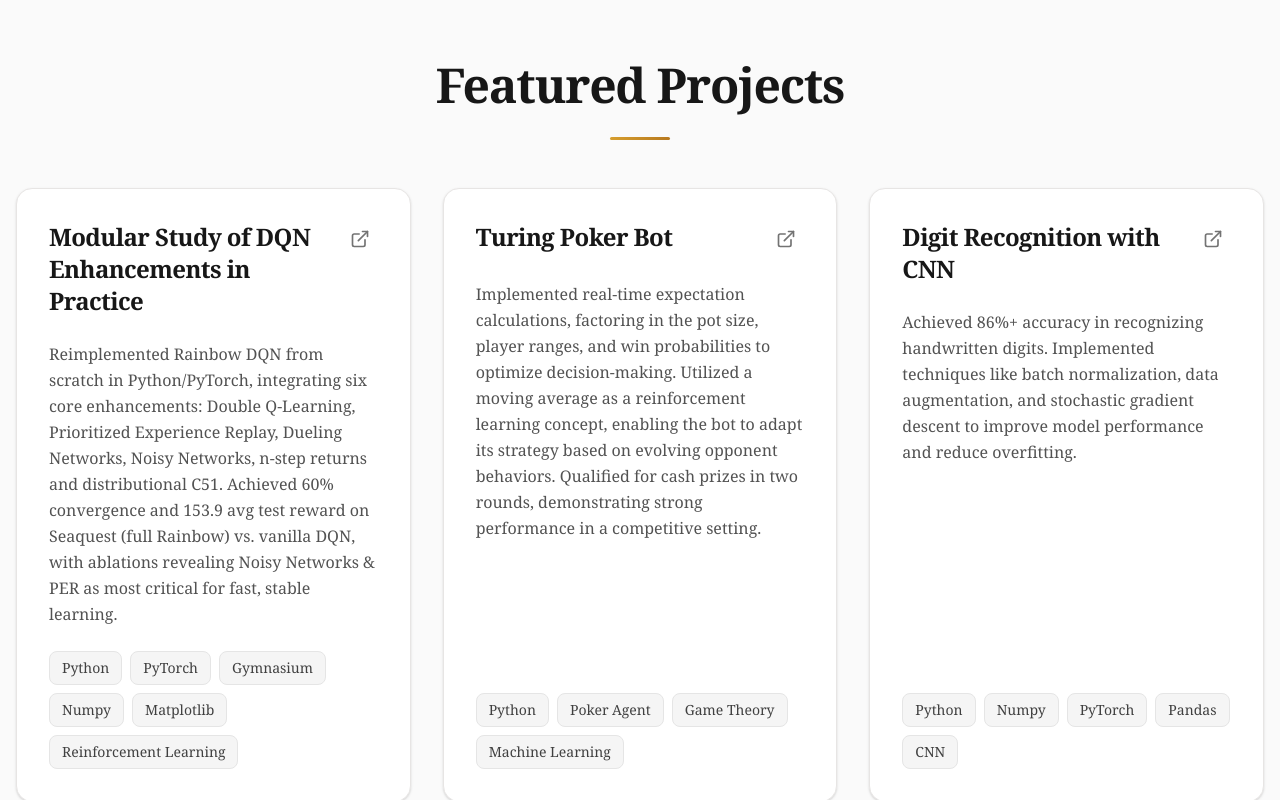
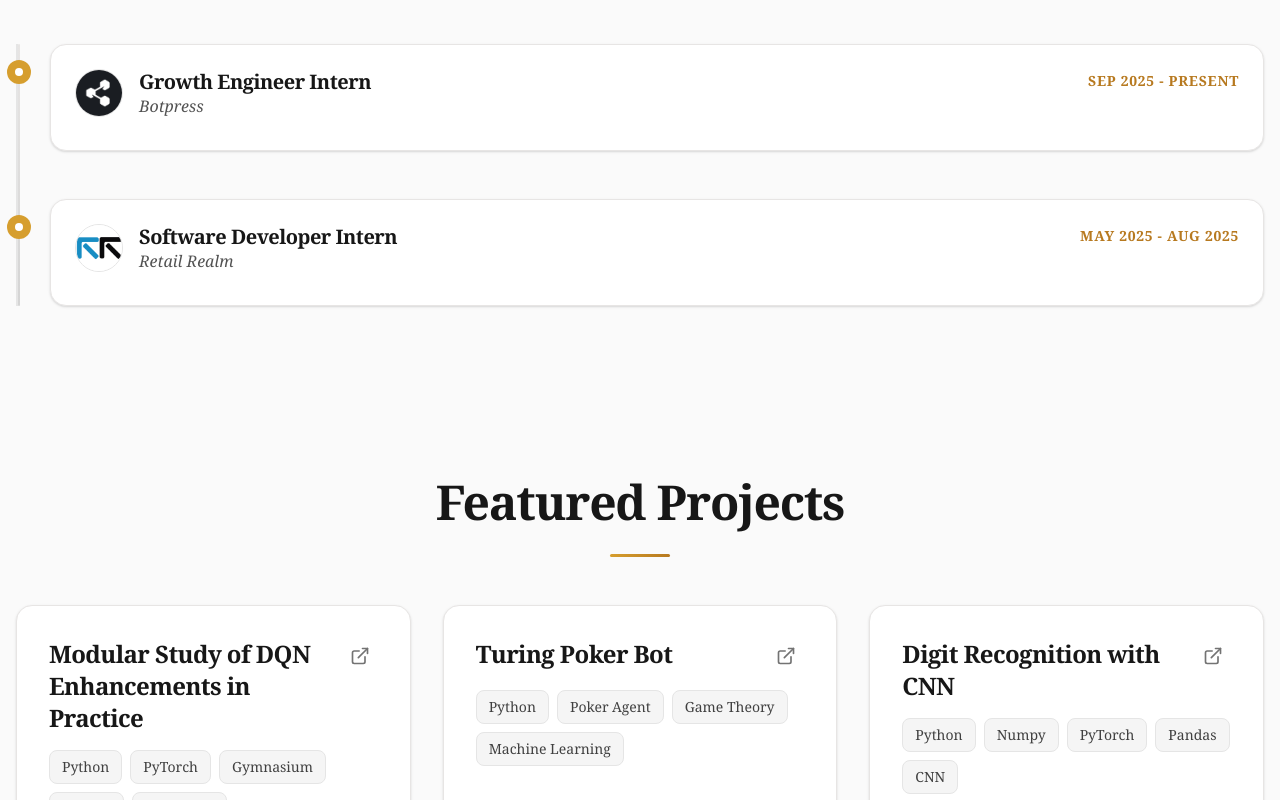
Before and after one commit to sham-bolic/sham-bolic.github.io, a Next.js app: page / in a window 1280 px wide. Shown: the part 1200-2000 px from the top of the page. Built offline with nearby package versions, Linux system fonts and the light colour scheme.

Commit message:
feat: compressing information

```diff
--- a/app/components/PortfolioContent.tsx
+++ b/app/components/PortfolioContent.tsx
@@ -179,9 +179,9 @@ export default function PortfolioContent() {
 			{/* Main content area */}
 			<main className="relative z-10">
 				<HeroSection />
+				<ExperienceSection />
 				<ProjectsSection />
 				<SkillsSection />
-				<ExperienceSection />
 				<EducationSection />
 				<HobbiesSection />
 				<ContactSection />
--- a/app/components/sections/ContactSection.tsx
+++ b/app/components/sections/ContactSection.tsx
@@ -9,22 +9,18 @@ export default function ContactSection() {
 	const isVisible = useOnScreen(ref, 0.1);
 
 	return (
-		<section id="contact" ref={ref} className="py-20 md:py-32">
+		<section id="contact" ref={ref} className="py-12 md:py-20">
 			<div className="container mx-auto px-4 max-w-4xl">
 				<h2
 					className={`section-title dark:text-neutral-100 transition-all duration-700 transform ${
-						isVisible
-							? 'opacity-100 translate-y-0'
-							: 'opacity-0 translate-y-10'
+						isVisible ? 'opacity-100 translate-y-0' : 'opacity-0 translate-y-10'
 					}`}
 				>
 					Contact Me
 				</h2>
 				<div
 					className={`card p-12 dark:bg-neutral-800 dark:border-neutral-700 transition-all duration-1000 transform ${
-						isVisible
-							? 'opacity-100 translate-y-0'
-							: 'opacity-0 translate-y-10'
+						isVisible ? 'opacity-100 translate-y-0' : 'opacity-0 translate-y-10'
 					}`}
 				>
 					<p className="text-lg text-neutral-600 dark:text-neutral-400 mb-8 leading-relaxed text-center">
--- a/app/components/sections/ExperienceSection.tsx
+++ b/app/components/sections/ExperienceSection.tsx
@@ -1,5 +1,6 @@
 'use client';
 import React, { useRef } from 'react';
+import Image from 'next/image';
 import useOnScreen from '@/app/hooks/useOnScreen';
 import { experience } from '@/app/data/portfolio';
 
@@ -8,13 +9,11 @@ export default function ExperienceSection() {
 	const isVisible = useOnScreen(ref, 0.1);
 
 	return (
-		<section id="experience" ref={ref} className="py-20 md:py-32">
+		<section id="experience" ref={ref} className="py-12 md:py-20">
 			<div className="container mx-auto px-4 max-w-7xl">
 				<h2
 					className={`section-title dark:text-neutral-100 transition-all duration-700 transform ${
-						isVisible
-							? 'opacity-100 translate-y-0'
-							: 'opacity-0 translate-y-10'
+						isVisible ? 'opacity-100 translate-y-0' : 'opacity-0 translate-y-10'
 					}`}
 				>
 					Work Experience
@@ -33,28 +32,45 @@ export default function ExperienceSection() {
 							<span className="timeline-dot bg-warm-500 hidden md:flex">
 								<span className="w-2 h-2 bg-white rounded-full"></span>
 							</span>
-							<div className="card p-8 hover:shadow-xl transition-all duration-300 dark:bg-neutral-700 dark:border-neutral-600">
-								<div className="flex flex-col lg:flex-row lg:items-start lg:justify-between gap-4 mb-4">
+							{/* Added 'group' class for hover effect */}
+							<div className="card p-6 group hover:shadow-xl transition-all duration-300 dark:bg-neutral-700 dark:border-neutral-600">
+								<div className="flex items-center gap-4 mb-2">
+									{/* Logo Display */}
+									{job.logo && (
+										<div className="relative w-12 h-12 flex-shrink-0 rounded-full overflow-hidden bg-white border border-neutral-200 dark:border-neutral-600">
+											<Image
+												src={job.logo}
+												alt={`${job.company} logo`}
+												fill
+												className="object-contain"
+											/>
+										</div>
+									)}
 									<div className="flex-1">
-										<div className="text-sm text-warm-600 dark:text-warm-400 mb-2 font-semibold uppercase tracking-wider">
-											{job.date}
+										<div className="flex flex-col md:flex-row md:items-center md:justify-between gap-1">
+											<h3 className="text-xl font-bold text-neutral-900 dark:text-neutral-100 font-serif leading-tight">
+												{job.title}
+											</h3>
+											<span className="text-sm text-warm-600 dark:text-warm-400 font-semibold uppercase tracking-wider">
+												{job.date}
+											</span>
 										</div>
-										<h3 className="text-xl lg:text-2xl font-bold text-neutral-900 dark:text-neutral-100 font-serif mb-1">
-											{job.title}
-										</h3>
-										<p className="text-lg font-medium text-neutral-600 dark:text-neutral-400 italic">
+										<p className="text-base font-medium text-neutral-600 dark:text-neutral-400 italic">
 											{job.company}
 										</p>
 									</div>
-									<div className="md:hidden flex items-center text-warm-500">
-										<span className="text-2xl">💼</span>
+								</div>
+
+								{/* Hover Reveal Container */}
+								<div className="grid grid-rows-[0fr] group-hover:grid-rows-[1fr] transition-all duration-500 ease-in-out">
+									<div className="overflow-hidden">
+										<ul className="list-disc list-outside ml-5 space-y-2 text-neutral-700 dark:text-neutral-300 leading-relaxed pt-4 border-t border-neutral-200 dark:border-neutral-600 mt-2">
+											{job.description.map((point, i) => (
+												<li key={i}>{point}</li>
+											))}
+										</ul>
 									</div>
 								</div>
-								<ul className="list-disc list-outside ml-5 space-y-2 text-neutral-700 dark:text-neutral-300 leading-relaxed">
-									{job.description.map((point, i) => (
-										<li key={i}>{point}</li>
-									))}
-								</ul>
 							</div>
 						</div>
 					))}
--- a/app/components/sections/HeroSection.tsx
+++ b/app/components/sections/HeroSection.tsx
@@ -1,7 +1,11 @@
 'use client';
 import React, { useState, useEffect, useRef } from 'react';
 import Image from 'next/image';
-import { developerName, developerTitle, heroTagline } from '@/app/data/portfolio';
+import {
+	developerName,
+	developerTitle,
+	heroTagline,
+} from '@/app/data/portfolio';
 
 export default function HeroSection() {
 	const ref = useRef(null);
@@ -71,7 +75,7 @@ export default function HeroSection() {
 		<section
 			id="home"
 			ref={ref}
-			className="min-h-screen flex items-center justify-center py-20 md:py-32 px-4"
+			className="min-h-screen flex items-center justify-center py-12 md:py-20 px-4"
 		>
 			<div className="relative z-10 text-center max-w-4xl mx-auto">
 				{/* Photo - Animated */}
--- a/app/components/sections/HobbiesSection.tsx
+++ b/app/components/sections/HobbiesSection.tsx
@@ -9,13 +9,11 @@ export default function HobbiesSection() {
 	const isVisible = useOnScreen(ref, 0.1);
 
 	return (
-		<section id="hobbies" ref={ref} className="py-20 md:py-32">
+		<section id="hobbies" ref={ref} className="py-12 md:py-20">
 			<div className="container mx-auto px-4 max-w-7xl">
 				<h2
 					className={`section-title dark:text-neutral-100 transition-all duration-700 transform ${
-						isVisible
-							? 'opacity-100 translate-y-0'
-							: 'opacity-0 translate-y-10'
+						isVisible ? 'opacity-100 translate-y-0' : 'opacity-0 translate-y-10'
 					}`}
 				>
 					Hobbies & Interests
--- a/app/components/sections/ProjectsSection.tsx
+++ b/app/components/sections/ProjectsSection.tsx
@@ -9,13 +9,11 @@ export default function ProjectsSection() {
 	const isVisible = useOnScreen(ref, 0.1);
 
 	return (
-		<section id="projects" ref={ref} className="py-20 md:py-32">
+		<section id="projects" ref={ref} className="py-12 md:py-20">
 			<div className="container mx-auto px-4 max-w-7xl">
 				<h2
 					className={`section-title dark:text-neutral-100 transition-all duration-700 transform ${
-						isVisible
-							? 'opacity-100 translate-y-0'
-							: 'opacity-0 translate-y-10'
+						isVisible ? 'opacity-100 translate-y-0' : 'opacity-0 translate-y-10'
 					}`}
 				>
 					Featured Projects
@@ -31,7 +29,7 @@ export default function ProjectsSection() {
 							}`}
 							style={{ transitionDelay: `${index * 100}ms` }}
 						>
-							<div className="flex justify-between items-start mb-6 gap-4">
+							<div className="flex justify-between items-start mb-4 gap-4">
 								<h3 className="text-xl lg:text-2xl font-bold text-neutral-900 dark:text-neutral-100 font-serif leading-tight flex-1">
 									{project.name}
 								</h3>
@@ -45,10 +43,8 @@ export default function ProjectsSection() {
 									<ExternalLink size={20} />
 								</a>
 							</div>
-							<p className="text-neutral-600 dark:text-neutral-400 mb-6 leading-relaxed flex-grow">
-								{project.description}
-							</p>
-							<div className="flex flex-wrap gap-2 mt-auto">
+
+							<div className="flex flex-wrap gap-2 mb-4">
 								{project.skills.map((skill, i) => (
 									<span
 										key={i}
@@ -58,6 +54,14 @@ export default function ProjectsSection() {
 									</span>
 								))}
 							</div>
+
+							<div className="grid grid-rows-[0fr] group-hover:grid-rows-[1fr] transition-all duration-500 ease-in-out mt-auto">
+								<div className="overflow-hidden">
+									<p className="text-neutral-600 dark:text-neutral-400 leading-relaxed pt-4 border-t border-neutral-200 dark:border-neutral-600">
+										{project.description}
+									</p>
+								</div>
+							</div>
 						</div>
 					))}
 				</div>
--- a/app/components/sections/SkillsSection.tsx
+++ b/app/components/sections/SkillsSection.tsx
@@ -8,13 +8,11 @@ export default function SkillsSection() {
 	const isVisible = useOnScreen(ref, 0.1);
 
 	return (
-		<section id="skills" ref={ref} className="py-20 md:py-32">
+		<section id="skills" ref={ref} className="py-12 md:py-20">
 			<div className="container mx-auto px-4 max-w-7xl">
 				<h2
 					className={`section-title dark:text-neutral-100 transition-all duration-700 transform ${
-						isVisible
-							? 'opacity-100 translate-y-0'
-							: 'opacity-0 translate-y-10'
+						isVisible ? 'opacity-100 translate-y-0' : 'opacity-0 translate-y-10'
 					}`}
 				>
 					Technical Skills
--- a/app/data/portfolio.ts
+++ b/app/data/portfolio.ts
@@ -125,6 +125,7 @@ export const experience = [
 		id: 1,
 		title: 'Growth Engineer Intern',
 		company: 'Botpress',
+		logo: '/images/companyLogos/bp_icon.jpg',
 		date: 'Sep 2025 - Present',
 		description: [
 			'Enhance and expand our open-source integrations, including SharePoint, MailerLite, and Persat, with new features, improved stability, and broader capabilities.',
@@ -136,6 +137,7 @@ export const experience = [
 		id: 2,
 		title: 'Software Developer Intern',
 		company: 'Retail Realm',
+		logo: '/images/companyLogos/rr_icon.jpg',
 		date: 'May 2025 - Aug 2025',
 		description: [
 			'Designed and deployed an internal support automation tool using Azure Databricks and PySpark, building a scalable ETL pipeline to ingest and preprocess historical support tickets with NLP techniques.',
```
Also changed, not shown: app/components/sections/EducationSection.tsx (+9 -6 lines), public/images/companyLogos/bp_icon.jpg (added), public/images/companyLogos/rr_icon.jpg (added).
